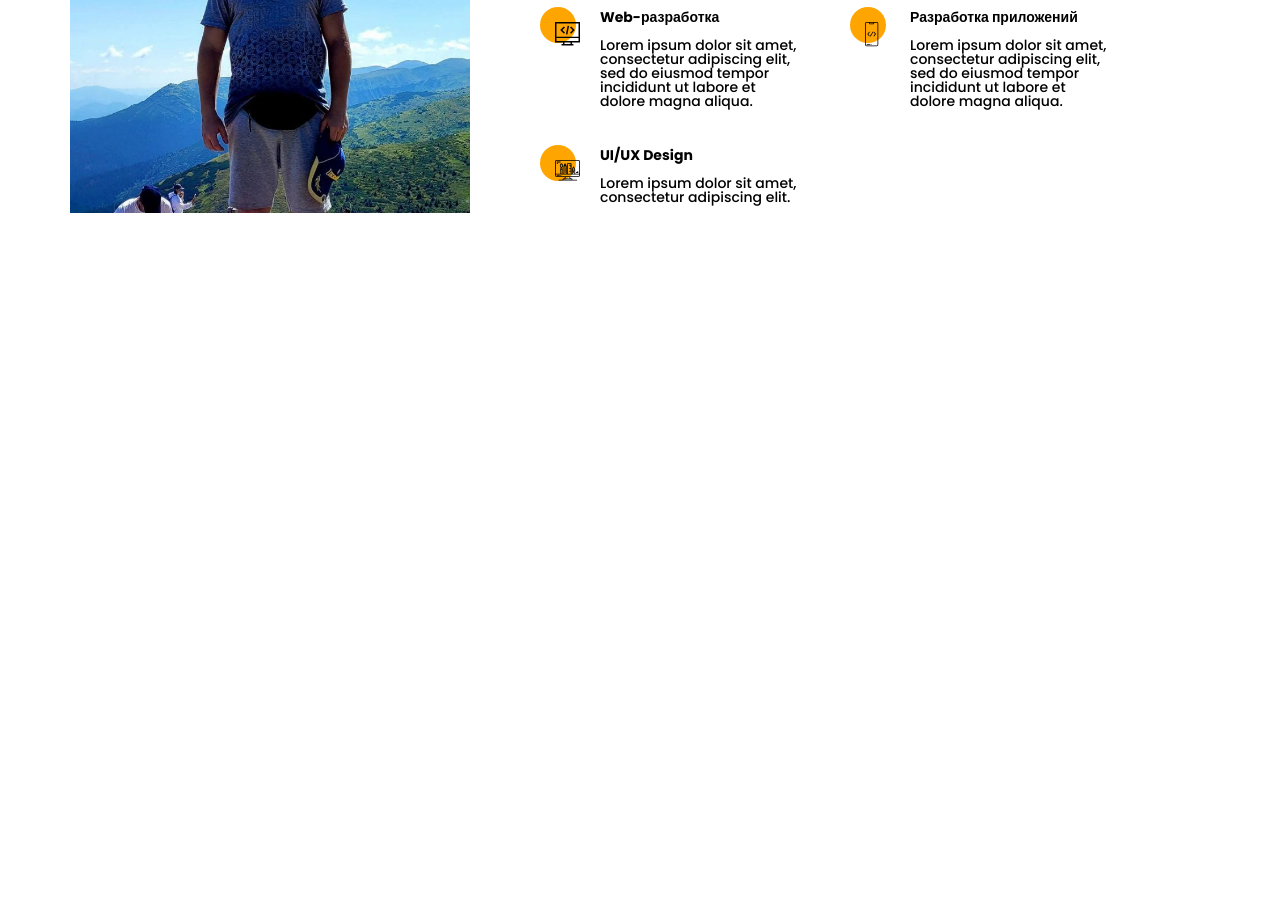
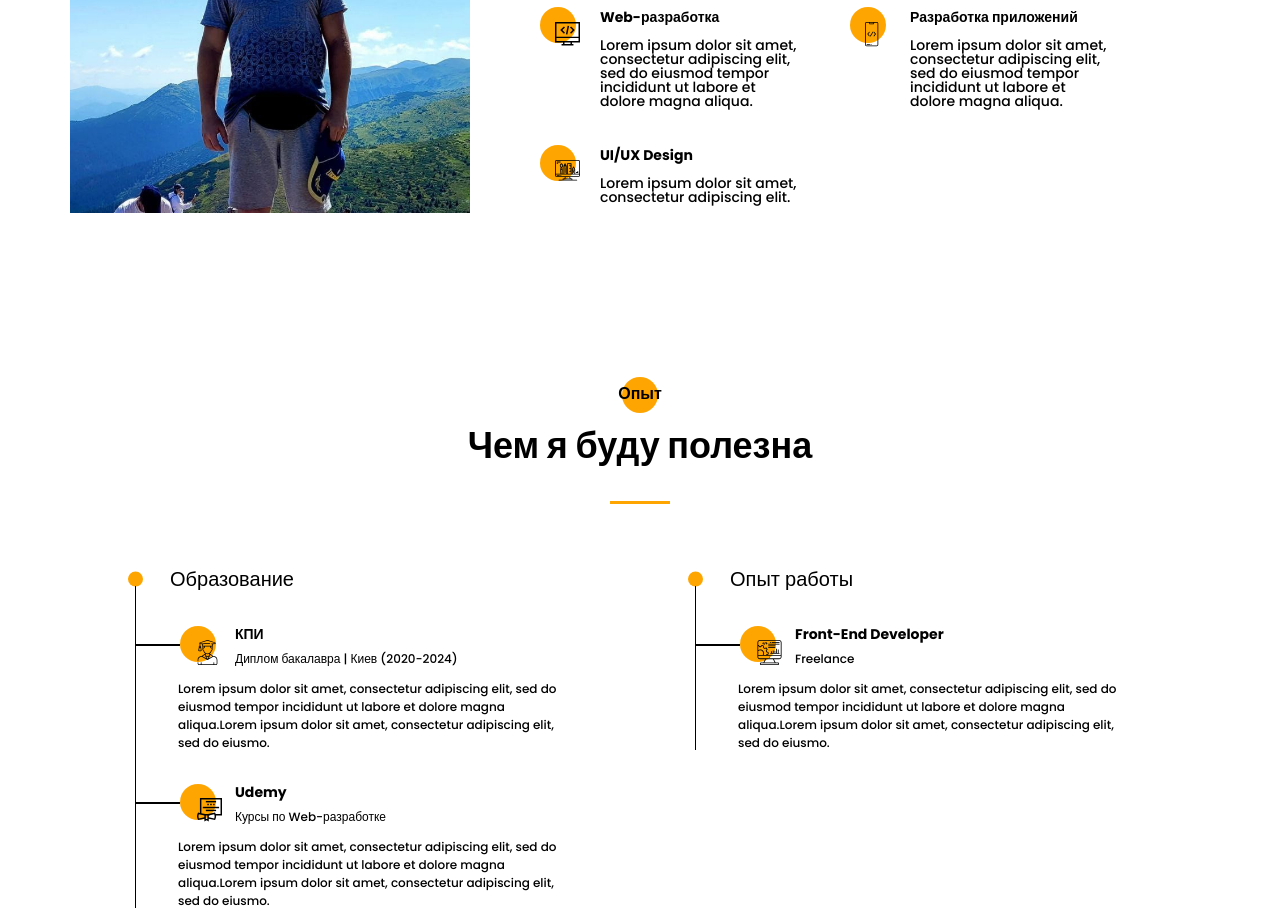
Before and after one commit to Alekseyrb/Portfolio, a plain HTML site: page src/index.html in a window 1280 px wide. Shown: the part 1168-2078 px from the top of the page. Before the commit the page ends 1430 px from the top, so only its background shows below. Drawn offline with Linux system fonts and the light colour scheme.

Commit message:
add info about exp

```diff
--- a/src/index.html
+++ b/src/index.html
@@ -172,6 +172,70 @@
         </div>
     </section>
 
+    <section class="resume">
+        <div class="container">
+            <h2 class="title title_fz16 resume__title">Опыт</h2>
+            <div class="title title_fz36 resume__subtitle">Чем я буду полезна</div>
+            <div class="divider"></div>
+
+            <div class="resume__wrapper">
+                <div class="resume__column">
+                    <h3 class="titile title_fz20 resume__column-title">Образование</h3>
+                    <ul>
+                        <li>
+                            <div class="resume__item">
+                                <div class="resume__item-head">
+                                    <div class="resume__item-icon">
+                                        <img src="icons/experience/university.svg" alt="univer">
+                                    </div>
+                                    <h4 class="title title_fz14">КПИ</h4>
+                                    <div class="resume__item-location">Диплом бакалавра | Киев (2020-2024)</div>
+                                </div>
+                                <div class="resume__item-body">
+                                    Lorem ipsum dolor sit amet, consectetur adipiscing elit, sed do eiusmod tempor incididunt ut labore et dolore magna aliqua.Lorem ipsum dolor sit amet, consectetur adipiscing elit, sed do eiusmo.
+                                </div>
+                            </div>
+                        </li>
+                        <li>
+                            <div class="resume__item">
+                                <div class="resume__item-head">
+                                    <div class="resume__item-icon">
+                                        <img src="icons/experience/courses.svg" alt="courses">
+                                    </div>
+                                    <h4 class="title title_fz14">Udemy</h4>
+                                    <div class="resume__item-location">Курсы по Web-разработке </div>
+                                </div>
+                                <div class="resume__item-body">
+                                    Lorem ipsum dolor sit amet, consectetur adipiscing elit, sed do eiusmod tempor incididunt ut labore et dolore magna aliqua.Lorem ipsum dolor sit amet, consectetur adipiscing elit, sed do eiusmo.
+                                </div>
+                            </div>
+                        </li>
+                    </ul>
+                </div>
+                <div class="resume__column">
+                    <h3 class="titile title_fz20 resume__column-title">Опыт работы</h3>
+                    <ul>
+                        <li>
+                            <div class="resume__item">
+                                <div class="resume__item-head">
+                                    <div class="resume__item-icon">
+                                        <img src="icons/experience/developer.svg" alt="developer">
+                                    </div>
+                                    <h4 class="title title_fz14">Front-End Developer</h4>
+                                    <div class="resume__item-location">Freelance</div>
+                                </div>
+                                <div class="resume__item-body">
+                                    Lorem ipsum dolor sit amet, consectetur adipiscing elit, sed do eiusmod tempor incididunt ut labore et dolore magna aliqua.Lorem ipsum dolor sit amet, consectetur adipiscing elit, sed do eiusmo.
+                                </div>
+                            </div>
+                        </li>
+                    </ul>
+                </div>
+
+            </div>
+        </div>
+    </section>
+
     <script src="js/scrip.js"></script>
 </body>
 </html>
--- a/src/scss/blocks/_about.scss
+++ b/src/scss/blocks/_about.scss
@@ -26,7 +26,7 @@
         margin-top: 16px;
     }
     .divider {
-        margin-top: 8px;
+        margin: 8px 0 0 0;
     }
     &__text {
         margin-top: 20px;
--- /dev/null
+++ b/src/scss/blocks/_resume.scss
@@ -0,0 +1,94 @@
+.resume {
+    padding-top: 120px;
+    &__title {
+        position: relative;
+        text-align: center;
+        @include before_circle;
+        &::before {
+            top: -5px;
+            left: 50%;
+            transform: translateX(-50%);
+        }
+    }
+    &__subtitle {
+        margin-top: 10px;
+        text-align: center;
+    }
+
+    &__wrapper {
+        padding: 60px 65px 0 65px;
+        display: grid;
+        grid-template-columns:repeat(2, 425px);
+        column-gap: 135px;
+    }
+    &__column {
+        &-title {
+            position: relative;
+            padding-left: 35px;
+            &::before {
+                content: '';
+                position: absolute;
+                width: 15px;
+                height: 15px;
+                background-color: $main-color;
+                border-radius: 100%;
+                left: -7px;
+                top: 50%;
+                transform: translateY(-50%);
+            }
+        }
+        ul {
+            li {
+                position: relative;
+                &::after {
+                    content: '';
+                    position: absolute;
+                    width: 1px;
+                    height: calc(100% + 6px);
+                    top: -8px;
+                    left: 0;
+                    background-color: #000;
+                }
+            }
+        }
+    }
+
+    &__item {
+        position: relative;
+        &::before {
+            content: '';
+            height: 1.5px;
+            width: 45px;
+            position: absolute;
+            background-color: #000;
+            top: 50px;
+        }
+        &-head {
+            position: relative;
+            padding: 30px 0 0 100px;
+        }
+        &-body {
+            padding: 12px 0 0 43px;
+        }
+        &-icon {
+            position: absolute;
+            top: 32px;
+            left: 45px;
+            @include before_circle;
+            img {
+                position: absolute;
+                left: 17px;
+                top: 14px;
+            }
+        }
+        &-location {
+            margin-top: 5px;
+            font-size: 12px;
+            line-height: 18px;
+        }
+        &-body {
+            font-size: 12px;
+            line-height: 18px;
+        }
+    }
+}
--- a/src/scss/blocks/_title.scss
+++ b/src/scss/blocks/_title.scss
@@ -14,6 +14,11 @@
         line-height: 24px;
     }
 
+    &_fz20 {
+        font-size: 20px;
+        line-height: 30px;
+    }
+
     &_fz36 {
         font-size: 36px;
     }
--- a/src/scss/style.scss
+++ b/src/scss/style.scss
@@ -16,7 +16,7 @@
     width: 60px;
     height: 3px;
     background-color: $main-color;
-    margin-top: 25px
+    margin: 25px auto 0 auto;
 }
 
 @import "blocks/promo";
@@ -25,3 +25,4 @@
 @import "blocks/sidepanel";
 @import "blocks/menu";
 @import "blocks/about";
+@import "blocks/resume";
```
Also changed, not shown: src/css/style.min.css, 1 other file.
